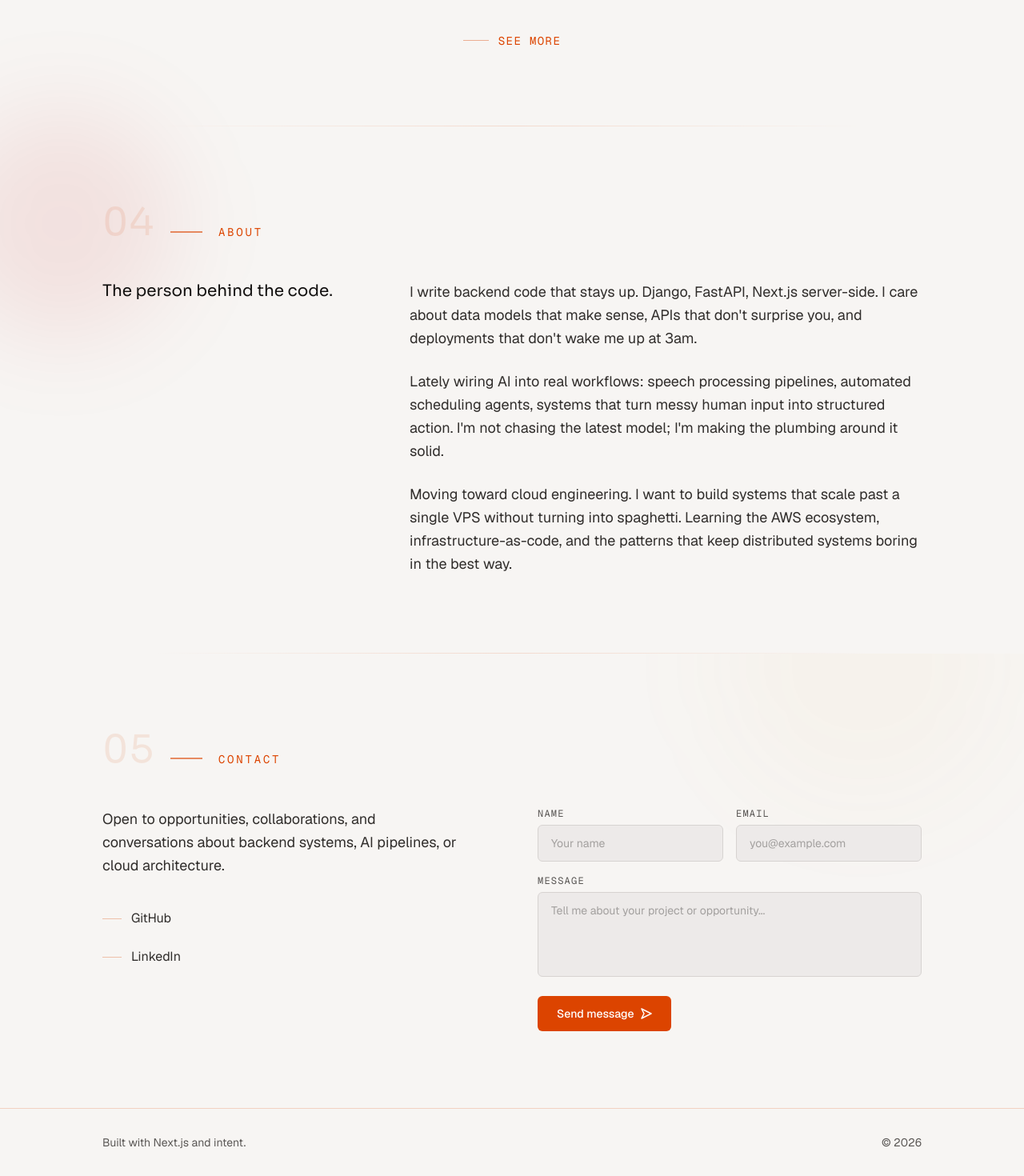
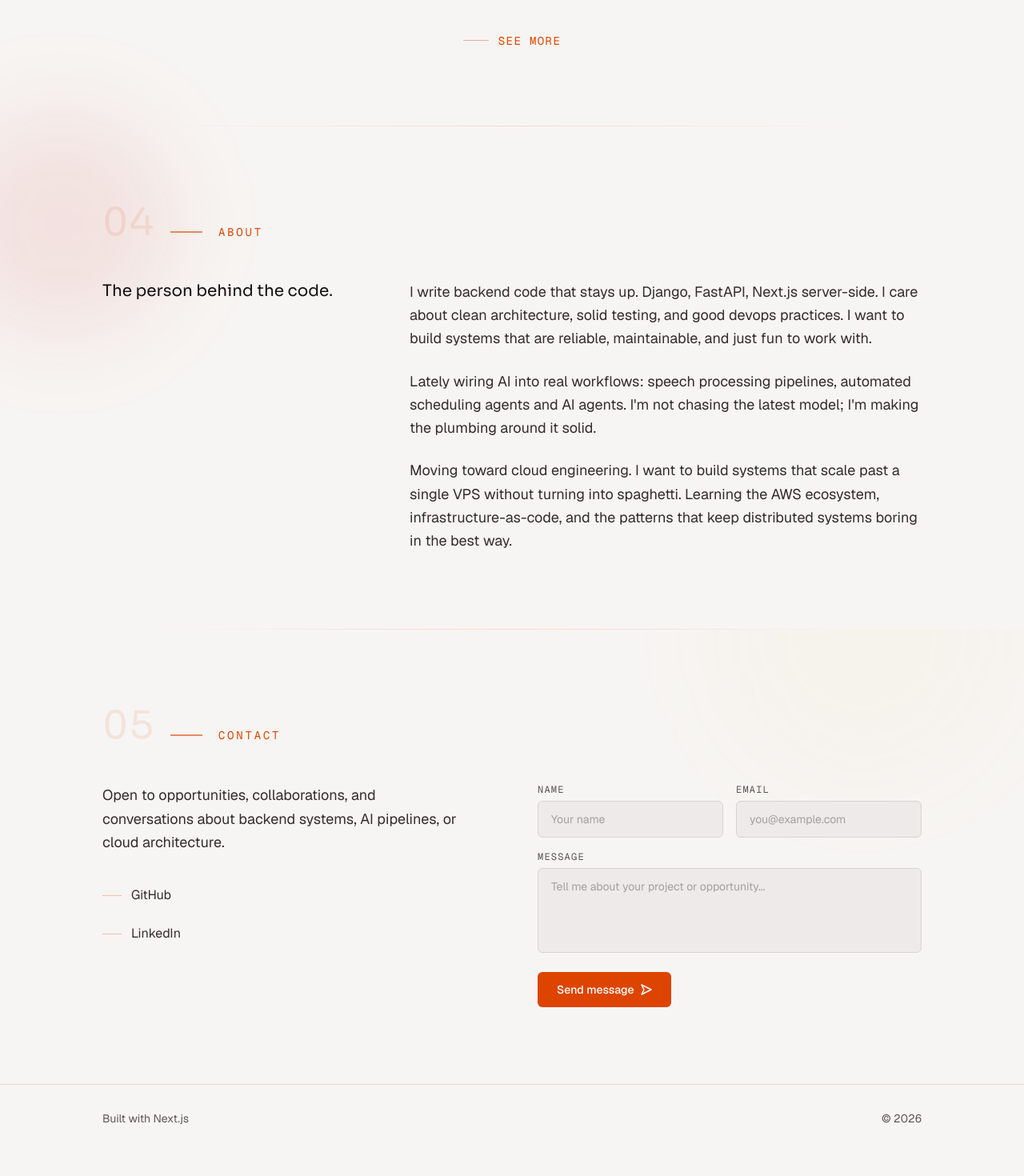
Before and after one commit to 03-Andrew/portfolio_v1, a Next.js app: page / in a window 1280 px wide. Shown: the part 2994-4464 px from the top of the page at 80% size. After the commit the page ends 4434 px from the top, so only its background shows below. Built offline with nearby package versions, Linux system fonts and the light colour scheme.

Commit message:
chore: minor text updates

```diff
--- a/app/page.tsx
+++ b/app/page.tsx
@@ -283,14 +283,12 @@ export default function Home() {
             <div className="flex flex-col gap-6 text-text-secondary leading-relaxed text-base sm:text-lg">
               <p>
                 I write backend code that stays up. Django, FastAPI, Next.js
-                server-side. I care about data models that make sense, APIs that
-                don&apos;t surprise you, and deployments that don&apos;t wake me
-                up at 3am.
+                server-side. I care about clean architecture, solid testing, and good devops practices.
+                I want to build systems that are reliable, maintainable, and just fun to work with.
               </p>
               <p>
                 Lately wiring AI into real workflows: speech processing
-                pipelines, automated scheduling agents, systems that turn messy
-                human input into structured action. I&apos;m not chasing the
+                pipelines, automated scheduling agents and AI agents. I&apos;m not chasing the
                 latest model; I&apos;m making the plumbing around it solid.
               </p>
               <p>
@@ -381,7 +379,7 @@ export default function Home() {
       {/* Footer */}
       <footer className="px-6 py-8 border-t border-orange/20">
         <div className="max-w-5xl mx-auto flex flex-col sm:flex-row gap-4 justify-between items-start sm:items-center text-sm text-text-muted">
-          <p>Built with Next.js and intent.</p>
+          <p>Built with Next.js</p>
           <p>&copy; {new Date().getFullYear()}</p>
         </div>
       </footer>
```
